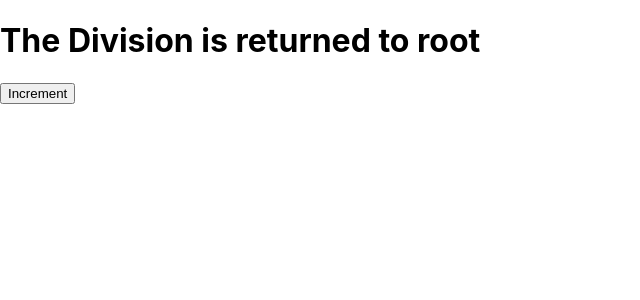
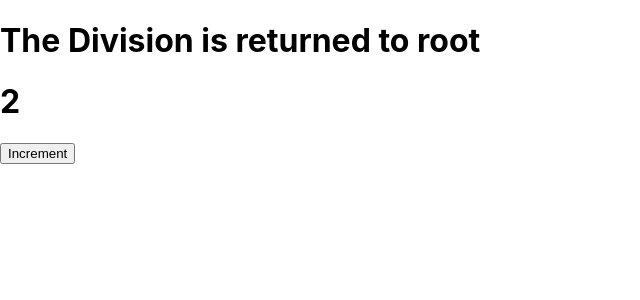
Before and after one commit to k-nautresurrect/learnReact, a React (Create React App) app in the folder counter-app/: page / in a window 1280 px wide. Shown: the top 300 px of the page, without its empty margins (0-640 px from the left). Built offline with nearby package versions, Linux system fonts and the light colour scheme.

Commit message:
Added state

```diff
--- a/counter-app/src/components/counter.jsx
+++ b/counter-app/src/components/counter.jsx
@@ -2,6 +2,10 @@ import React, { Component } from "react";
 
 class Counter extends Component{
 
+    // state is a property of Component which can store the information that is dynamic
+    state = {
+        count: 2,
+    }
 
     render () {
         // return can only return one element as createReactElement takes only one element at a time
@@ -10,10 +14,17 @@ class Counter extends Component{
         return (
             <React.Fragment>
                 <h1>The Division is returned to root</h1>
+                {/* {} <- are used to write javascript code in return */}
+                <span>{this.countShow()}</span>
                 <button> Increment </button>
             </React.Fragment>
         );
     }
+
+    countShow() {
+        const {count} = this.state;
+        return <h1>{count}</h1>;
+    }
 }
 
 export default Counter;
```
